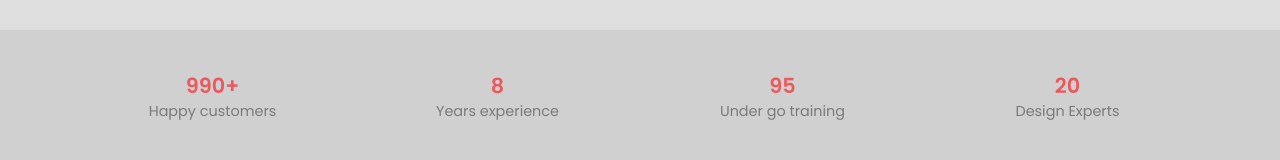
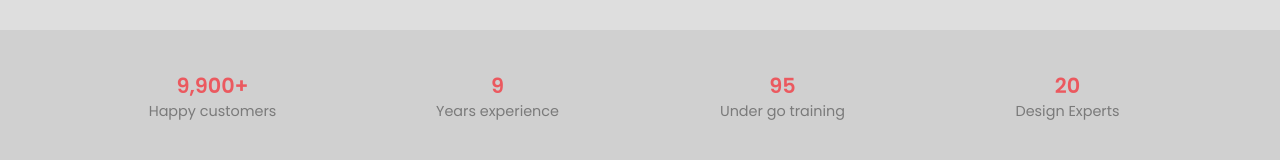
Before and after one commit to itsjayateja/Culture-Concept, a React (Create React App) app: page /services in a window 1280 px wide. Shown: the part 578-738 px from the top of the page. Built offline with nearby package versions, Linux system fonts and the light colour scheme.

Commit message:
Years experiencetetxt

```diff
--- a/src/pages/Services.js
+++ b/src/pages/Services.js
@@ -35,7 +35,7 @@ const Services = () => {
               data-aos-duration="1000"
             >
               <div className="content-1">
-                <div className="Long-heading">990+</div>
+                <div className="Long-heading">9,900+</div>
                 <p className="c-small">Happy customers</p>
               </div>
             </div>
@@ -46,7 +46,7 @@ const Services = () => {
               data-aos-duration="1000"
             >
               <div className="content-1">
-                <div className="Long-heading">8</div>
+                <div className="Long-heading">9</div>
                 <p className="c-small">Years experience</p>
               </div>
             </div>
```
